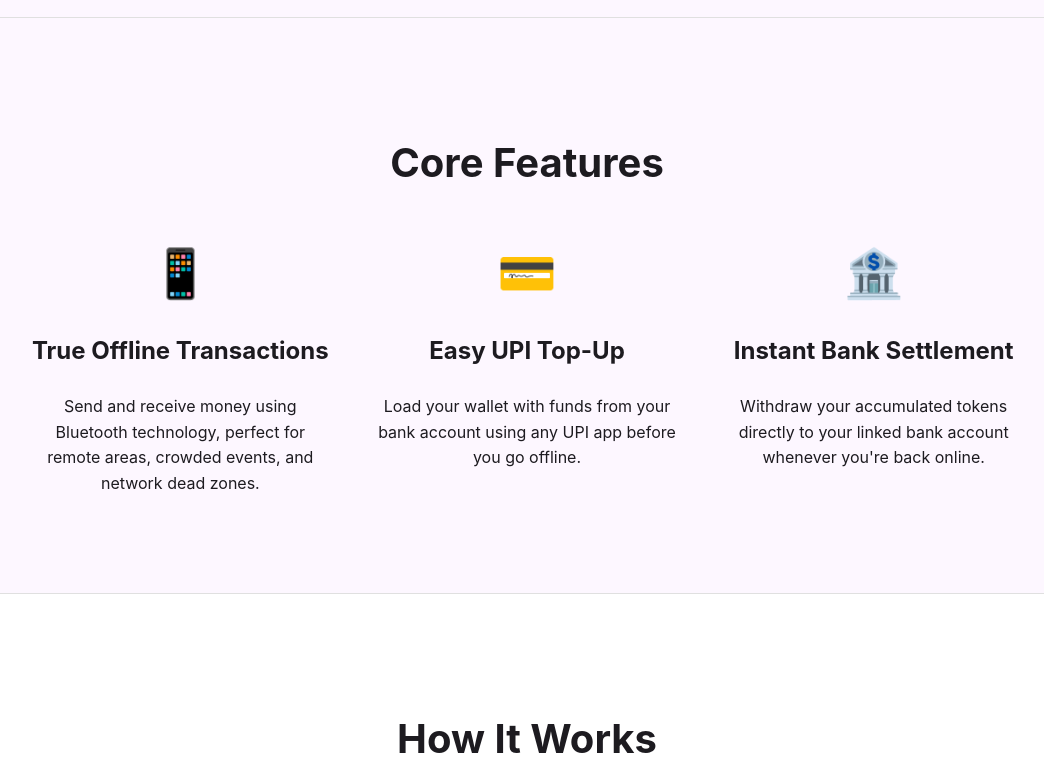
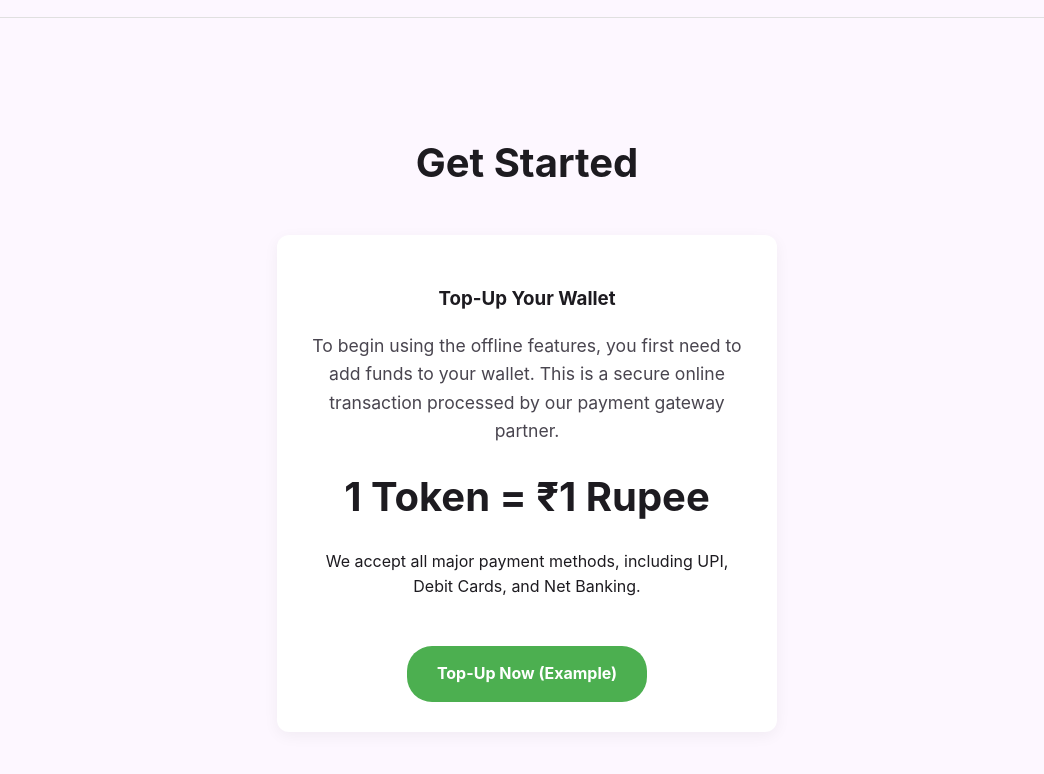
Before and after one commit to Bhanuprasadrao/offline-wallet-backend, a website: page public/index.html in a window 1280 px wide. Shown: the part 577-1351 px from the top of the page, without its empty margins (113-1157 px from the left). Drawn offline with Linux system fonts and the light colour scheme.

Commit message:
Upgrade to a professional landing page for verification

```diff
--- a/public/index.html
+++ b/public/index.html
@@ -5,7 +5,6 @@
     <meta name="viewport" content="width=device-width, initial-scale=1.0">
     <title>Offline P2P Wallet - Secure Offline Payments</title>
     <style>
-        /* Basic CSS for a clean, modern look */
         :root {
             --primary-color: #6750A4;
             --text-color: #1D1B20;
@@ -90,6 +89,13 @@
             font-size: 3em;
             color: var(--primary-color);
         }
+        .pricing-card {
+            background-color: var(--surface-color);
+            border-radius: 12px;
+            padding: 30px;
+            text-align: center;
+            box-shadow: 0 4px 15px rgba(0,0,0,0.05);
+        }
         footer {
             background-color: #f1f1f1;
             padding: 40px 20px;
@@ -110,7 +116,7 @@
             <nav>
                 <a href="#features">Features</a>
                 <a href="#how-it-works">How It Works</a>
-                <a href="#security">Security</a>
+                <a href="#pricing">Pricing</a>
             </nav>
         </header>
 
@@ -120,6 +126,25 @@
             <a href="#" class="cta-button">Coming Soon to Google Play</a>
         </section>
     </div>
+
+        <section id="pricing">
+        <div class="container">
+            <h2 class="section-title">Get Started</h2>
+            <div style="max-width: 500px; margin: auto;">
+                <div class="pricing-card">
+                    <h3>Top-Up Your Wallet</h3>
+                    <p style="font-size: 1.1em; color: var(--secondary-text-color);">
+                        To begin using the offline features, you first need to add funds to your wallet. This is a secure online transaction processed by our payment gateway partner.
+                    </p>
+                    <p style="font-size: 2.5em; font-weight: bold; margin: 20px 0;">
+                        1 Token = ₹1 Rupee
+                    </p>
+                    <p>We accept all major payment methods, including UPI, Debit Cards, and Net Banking.</p>
+                    <a href="#" class="cta-button" style="background-color: #4CAF50;">Top-Up Now (Example)</a>
+                </div>
+            </div>
+        </div>
+    </section>
 
     <section id="features">
         <div class="container">
@@ -164,6 +189,10 @@
         </div>
     </section>
 
+    <!-- START OF NEW, CRITICAL SECTION -->
+
+    <!-- END OF NEW SECTION -->
+
     <section id="security">
         <div class="container">
             <h2 class="section-title">Security is Our Priority</h2>
```
